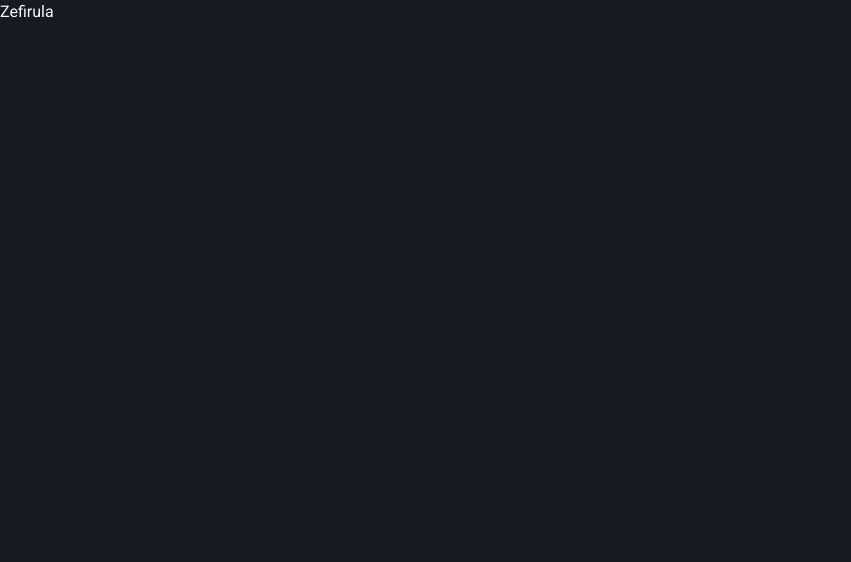
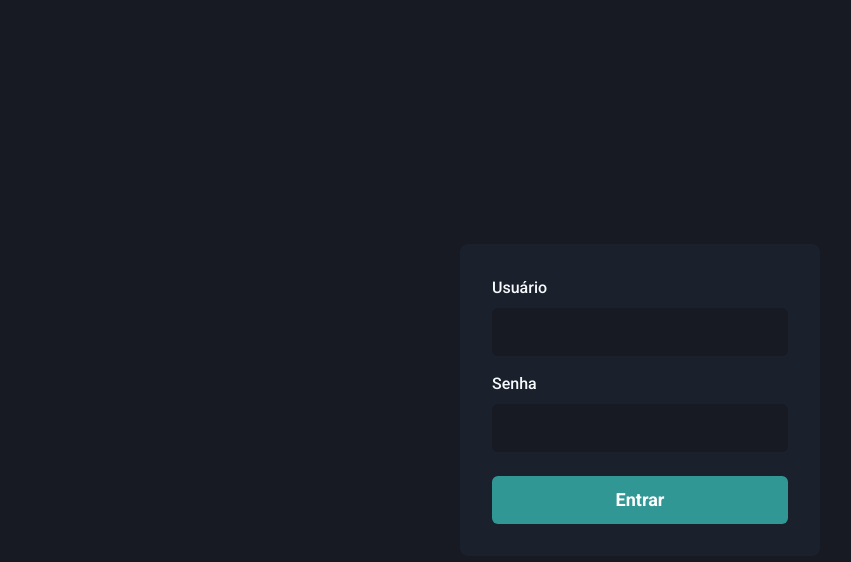
Before and after one commit to msgaspar/zefirula-web, a Next.js app: page / in a window 1280 px wide. Shown: the top 562 px of the page, without its empty margins (0-851 px from the left). Built offline with nearby package versions, Linux system fonts and the light colour scheme.

Commit message:
add login page layout

```diff
--- /dev/null
+++ b/src/components/Form/Input.tsx
@@ -0,0 +1,28 @@
+import { FormControl, FormLabel, Input as ChakraInput, InputProps as ChakraInputProps } from '@chakra-ui/react'
+
+
+interface InputProps extends ChakraInputProps {
+  name: string;
+  label?: string;
+}
+
+export function Input({ name, label, ...rest }: InputProps) {
+  return (
+    <FormControl>
+      { !!label && <FormLabel htmlFor="email">{label}</FormLabel> }
+      <ChakraInput
+        name={name}
+        id={name}
+        focusBorderColor="teal.500"
+        bgColor="gray.900"
+        variant="filled"
+        _hover={{
+          bgColor: 'gray.900'
+        }}
+        size="lg"
+        autoComplete="off"
+        {...rest}
+        />
+    </FormControl>
+  )
+}
--- a/src/pages/index.tsx
+++ b/src/pages/index.tsx
@@ -1,5 +1,32 @@
+import { Flex, Button, Stack } from '@chakra-ui/react'
+import { Input } from '../components/Form/Input'
+
 export default function Home() {
   return (
-    <h1>Zefirula</h1>
+    <Flex
+      w="100vw"
+      h="100vh"
+      align="center"
+      justify="center"
+    >
+      <Flex
+        as="form"
+        width="100%"
+        maxWidth={360}
+        bg="gray.800"
+        p="8"
+        borderRadius={8}
+        flexDir="column"
+      >
+        <Stack
+          spacing="4"
+        >
+          <Input name="username" label="Usuário"/>
+          <Input name="password" type="password" label="Senha" />
+        </Stack>
+
+        <Button type="submit" mt="6" colorScheme="teal" size="lg">Entrar</Button>
+      </Flex>
+    </Flex>
   )
 }
```
